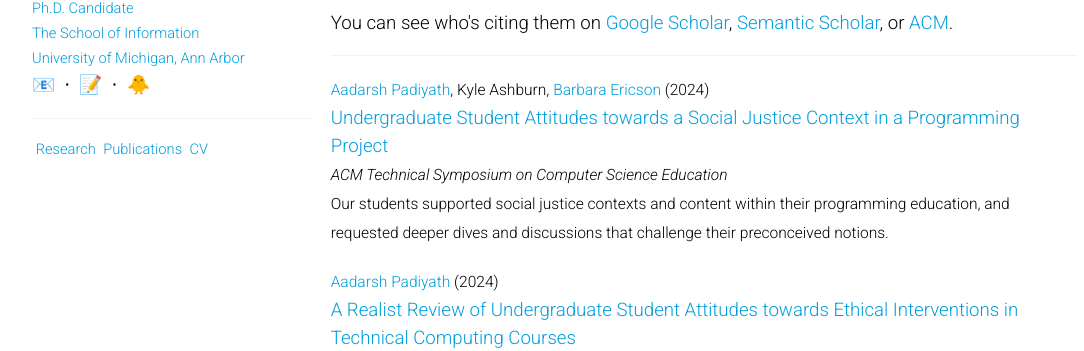
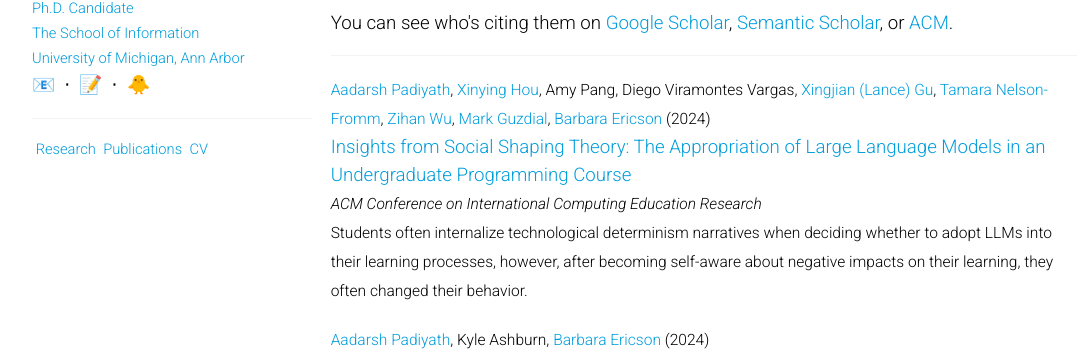
Before and after one commit to aspadiyath/aspadiyath.github.io, a SvelteKit app: page /publications in a window 1280 px wide. Shown: the part 313-664 px from the top of the page, without its empty margins (24-1108 px from the left). Built offline with nearby package versions, Linux system fonts and the light colour scheme; a web font is replaced by a local one.

Commit message:
Add new pubs and update research header

```diff
--- a/src/data/people.json
+++ b/src/data/people.json
@@ -44,6 +44,33 @@
 		"startdate": 2021,
 		"enddate": null
 	},{
+		"id": "xjgu",
+		"name": "Xingjian (Lance) Gu",
+		"active": true,
+		"level": "phd",
+		"dept": "School of Information",
+		"url": "https://www.si.umich.edu/people/xingjian-gu",
+		"startdate": 2021,
+		"enddate": null
+	},{
+		"id": "ziwu",
+		"name": "Zihan Wu",
+		"active": true,
+		"level": "phd",
+		"dept": "School of Information",
+		"url": "https://www.zihanwu.com/",
+		"startdate": 2021,
+		"enddate": null
+	},{
+	    "id": "xyhou",
+	    "name": "Xinying Hou",
+	    "active": true,
+	    "level": "phd",
+	    "dept": "School of Information",
+	    "url": "xinyinghou.github.io",
+	    "startdate": 2020,
+	    "enddate": null
+    },{
 		"id": "aadarsh",
 		"name": "Aadarsh Padiyath",
 		"active": true,
--- a/src/data/pubs.json
+++ b/src/data/pubs.json
@@ -1,5 +1,15 @@
 [
 	{
+		"id": "social_shaping_theory",
+		"kind": "refereed conference paper",
+		"authors": ["aadarsh", "xyhou", "Amy Pang", "Diego Viramontes Vargas", "xjgu", "tamaranf", "ziwu", "mjguz", "barbarer"],
+		"year": 2024,
+		"title": "Insights from Social Shaping Theory: The Appropriation of Large Language Models in an Undergraduate Programming Course",
+		"source": "ACM Conference on International Computing Education Research",
+		"publisher": "ACM",
+		"doi": "https://doi.org/10.1145/3632620.3671098",
+		"contribution": "Students often internalize technological determinism narratives when deciding whether to adopt LLMs into their learning processes, however, after becoming self-aware about negative impacts on their learning, they often changed their behavior."
+	},{
 		"id": "ug_attitudes_sj_context",
 		"kind": "refereed conference paper",
 		"authors": ["aadarsh", "Kyle Ashburn", "barbarer"],
--- a/src/routes/+page.svelte
+++ b/src/routes/+page.svelte
@@ -5,8 +5,8 @@
 <Title text="Research"/>
 
 <h1>
-    I study the ever-evolving relationship between students' attitudes towards and
-    engagement with computing and its artifacts.
+    I study how computing professionals develop the power and agency to create
+    positive change, from their classroom experiences to professional practice.
 </h1>
 
 <p>
```
